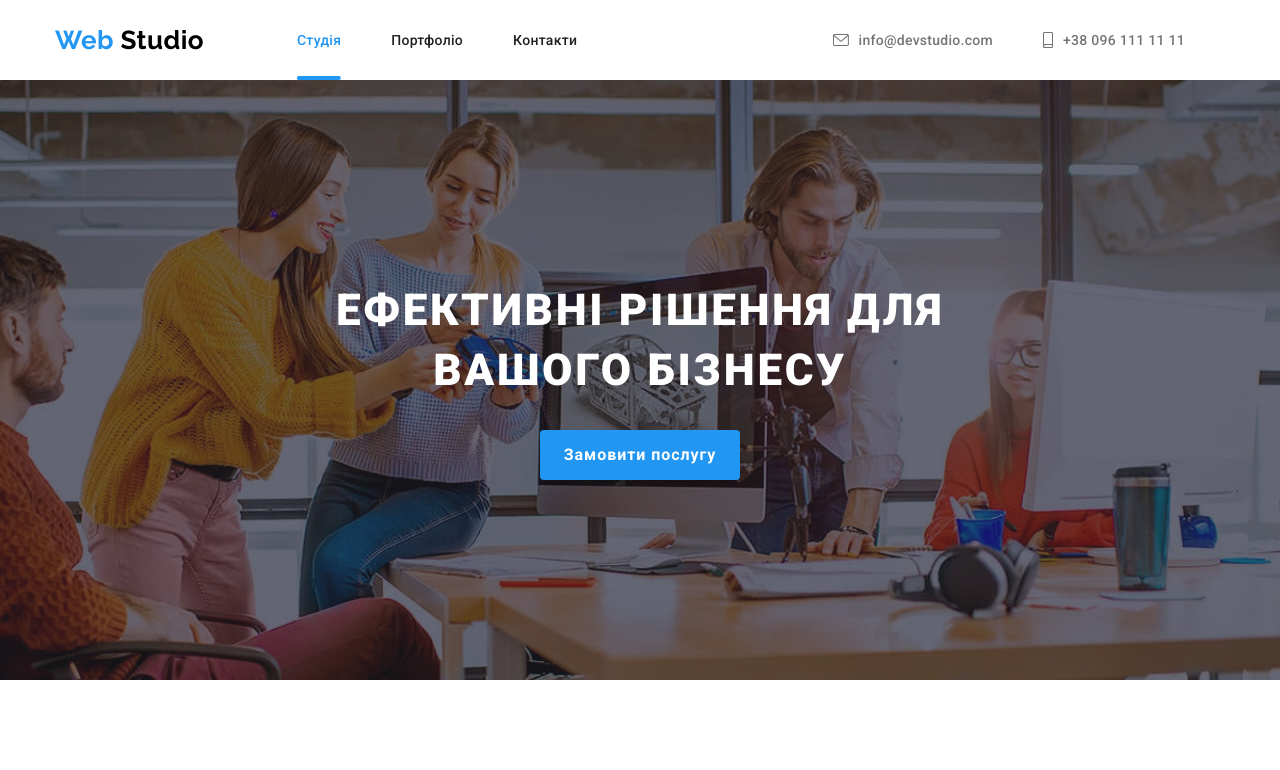
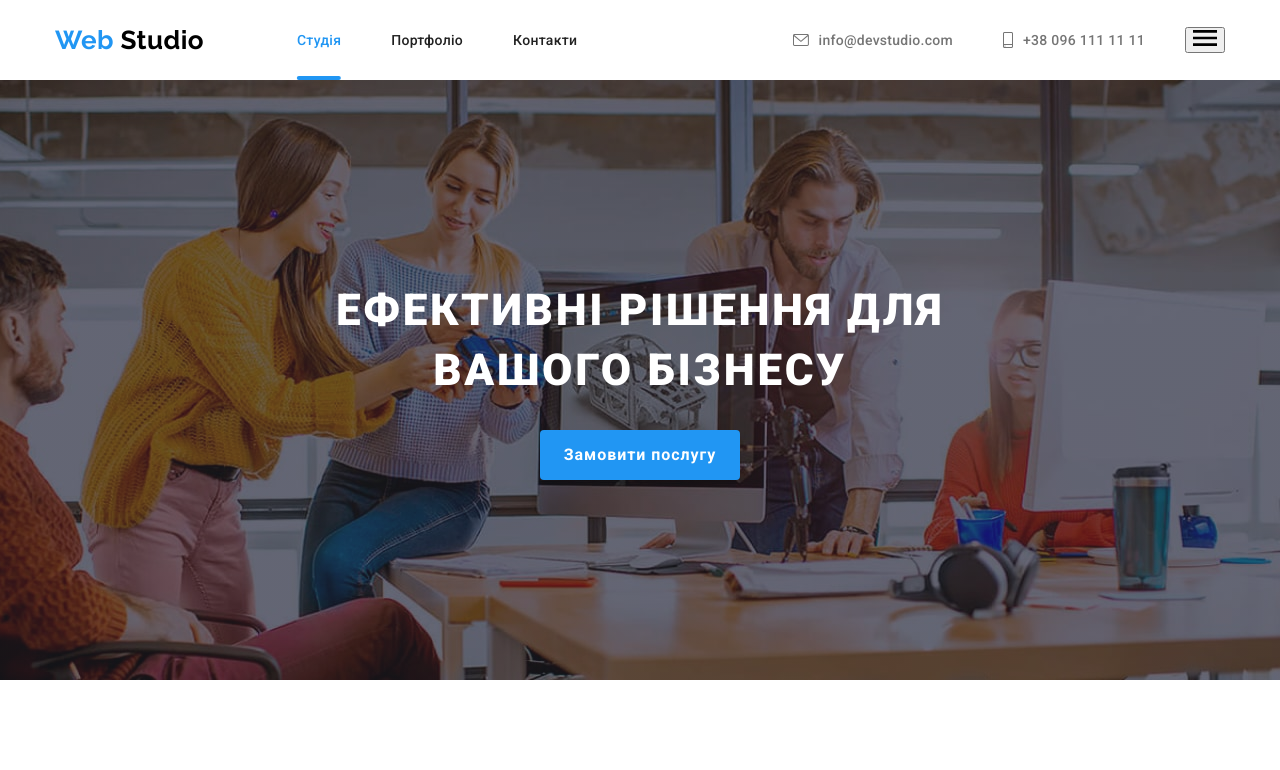
Before and after one commit to lizkisssss/WebStudio-SCSS, a plain HTML site: page index.html in a window 1280 px wide. Shown: the top 770 px of the page. Drawn offline with nearby package versions, Linux system fonts and the light colour scheme.

Commit message:
Додали кнопку мобільного меню

```diff
--- a/index.html
+++ b/index.html
@@ -57,6 +57,15 @@
 						<use href="./images/icons.svg#menu"></use>
 					</svg>
 				</button>
+				<button
+					class="menu__toggle js-open-menu"
+					aria-expanded="false"
+					aria-controls="mobile-menu"
+				>
+				<svg class="menu__icon" width="24" height="16" viewBox="0 0 24 16" fill="none" xmlns="http://www.w3.org/2000/svg">
+					<path fill-rule="evenodd" clip-rule="evenodd" d="M0 2.66667V0H24V2.66667H0ZM0 9.33333H24V6.66667H0V9.33333ZM0 16H24V13.3333H0V16Z" fill="black" />
+				  </svg>
+					</button>
 			</div>
 		</header>
 		<main>
```
